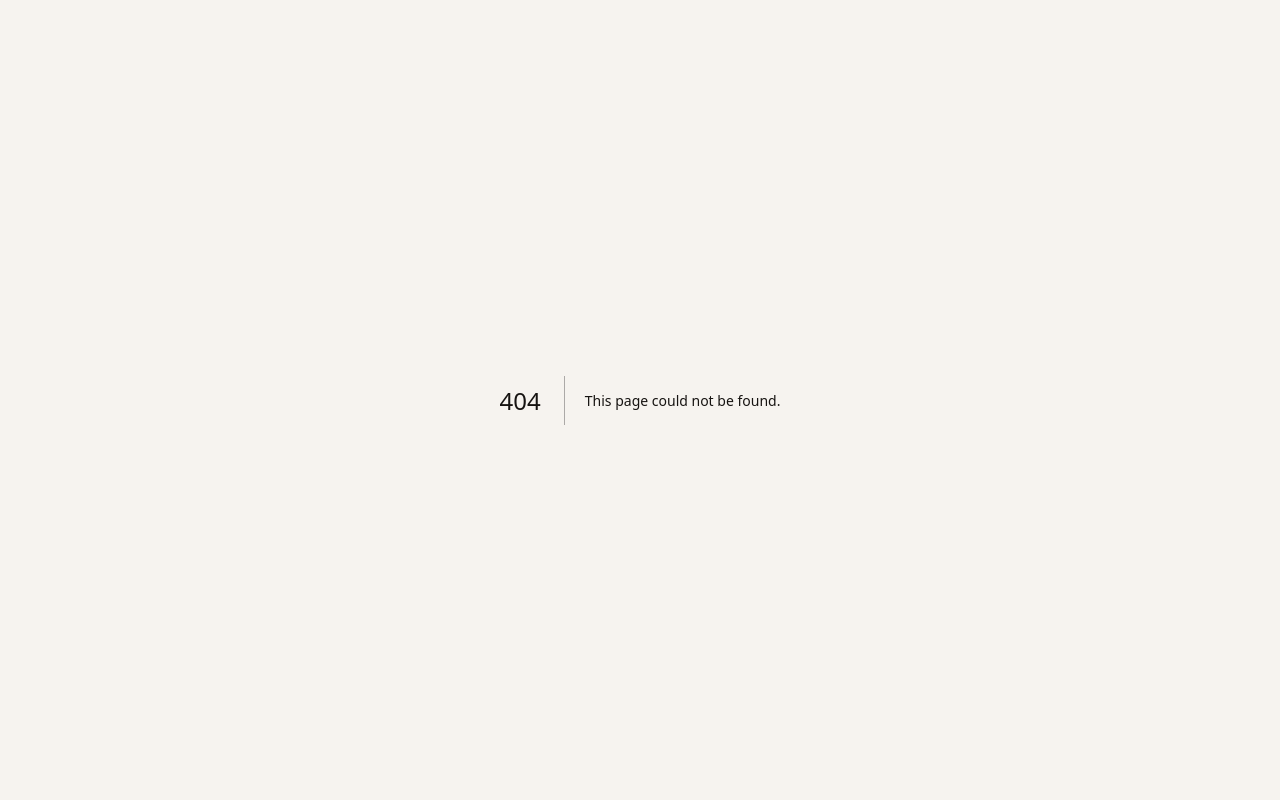
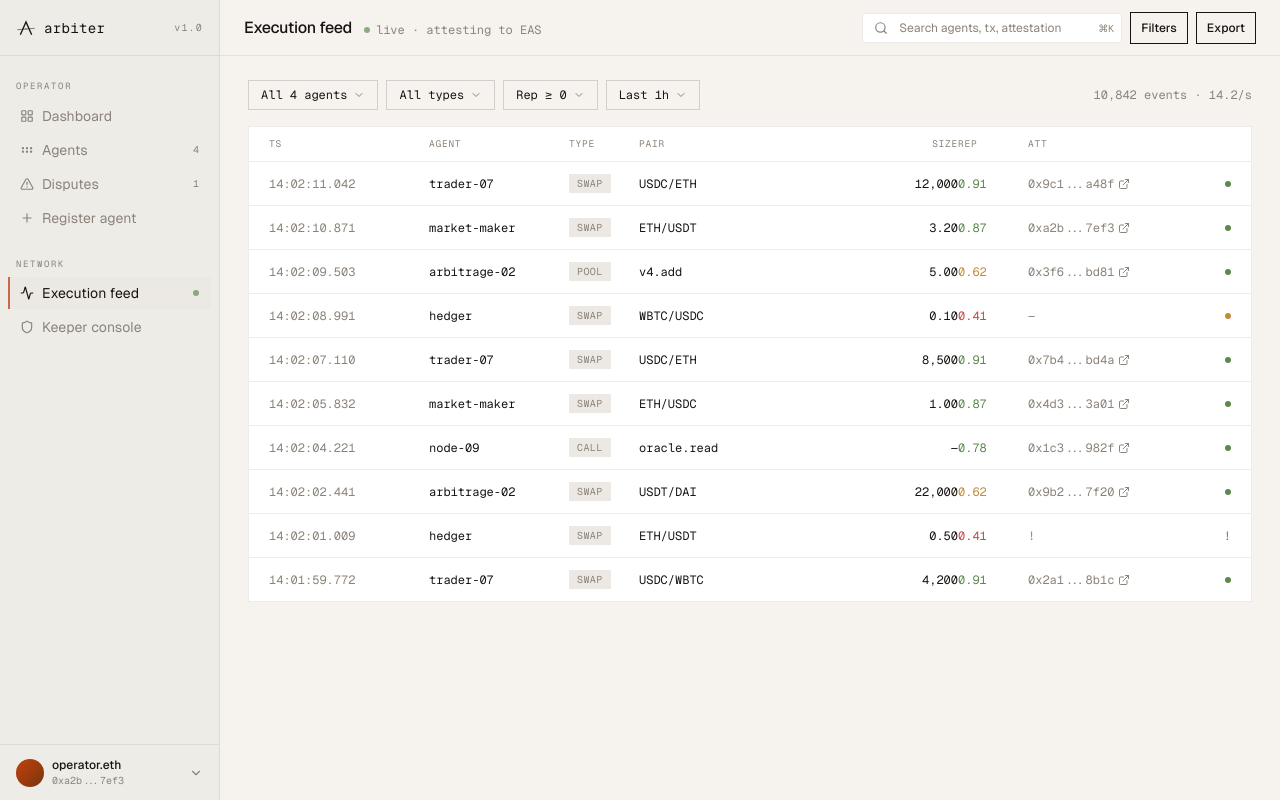
Before and after one commit to Hrishi75/Arbiter, a Next.js app in the folder frontend/: page /dashboard/feed in a window 1280 px wide. Before the commit this address had no page. Built offline with nearby package versions, Linux system fonts and the light colour scheme.

Commit message:
feat(frontend): add execution feed page with live attestation table

```diff
--- /dev/null
+++ b/frontend/app/dashboard/feed/page.tsx
@@ -0,0 +1,177 @@
+import Link from "next/link";
+import { Search, ChevronDown, ExternalLink } from "lucide-react";
+import { Button } from "@/components/ui/button";
+import { cn } from "@/lib/utils";
+
+type AttStatus = "attested" | "pending" | "failed";
+
+interface FeedEvent {
+  ts: string;
+  agent: string;
+  type: "swap" | "pool" | "call";
+  pair: string;
+  size: string;
+  rep: number;
+  hash: string | null;
+  status: AttStatus;
+}
+
+const events: FeedEvent[] = [
+  { ts: "14:02:11.042", agent: "trader-07", type: "swap", pair: "USDC/ETH", size: "12,000", rep: 0.91, hash: "0x9c1...a48f", status: "attested" },
+  { ts: "14:02:10.871", agent: "market-maker", type: "swap", pair: "ETH/USDT", size: "3.20", rep: 0.87, hash: "0xa2b...7ef3", status: "attested" },
+  { ts: "14:02:09.503", agent: "arbitrage-02", type: "pool", pair: "v4.add", size: "5.00", rep: 0.62, hash: "0x3f6...bd81", status: "attested" },
+  { ts: "14:02:08.991", agent: "hedger", type: "swap", pair: "WBTC/USDC", size: "0.10", rep: 0.41, hash: null, status: "pending" },
+  { ts: "14:02:07.110", agent: "trader-07", type: "swap", pair: "USDC/ETH", size: "8,500", rep: 0.91, hash: "0x7b4...bd4a", status: "attested" },
+  { ts: "14:02:05.832", agent: "market-maker", type: "swap", pair: "ETH/USDC", size: "1.00", rep: 0.87, hash: "0x4d3...3a01", status: "attested" },
+  { ts: "14:02:04.221", agent: "node-09", type: "call", pair: "oracle.read", size: "—", rep: 0.78, hash: "0x1c3...982f", status: "attested" },
+  { ts: "14:02:02.441", agent: "arbitrage-02", type: "swap", pair: "USDT/DAI", size: "22,000", rep: 0.62, hash: "0x9b2...7f20", status: "attested" },
+  { ts: "14:02:01.009", agent: "hedger", type: "swap", pair: "ETH/USDT", size: "0.50", rep: 0.41, hash: null, status: "failed" },
+  { ts: "14:01:59.772", agent: "trader-07", type: "swap", pair: "USDC/WBTC", size: "4,200", rep: 0.91, hash: "0x2a1...8b1c", status: "attested" },
+];
+
+const repTone = (rep: number): "ok" | "warn" | "bad" =>
+  rep >= 0.75 ? "ok" : rep >= 0.5 ? "warn" : "bad";
+
+const repClass = { ok: "text-ok", warn: "text-warn", bad: "text-bad" } as const;
+
+const COLS =
+  "grid-cols-[160px_140px_70px_140px_minmax(0,1fr)_70px_minmax(0,1fr)_24px]";
+
+function FilterChip({ children }: { children: React.ReactNode }) {
+  return (
+    <button
+      type="button"
+      className="flex items-center gap-1.5 border border-hairline-strong px-3 py-1.5 font-mono text-xs transition-colors hover:bg-surface-alt"
+    >
+      {children}
+      <ChevronDown className="h-3 w-3 text-muted-foreground" />
+    </button>
+  );
+}
+
+export default function FeedPage() {
+  return (
+    <>
+      {/* Header */}
+      <header className="sticky top-0 z-40 flex h-14 items-center justify-between border-b border-hairline bg-background px-6">
+        <div className="flex items-baseline gap-3">
+          <h1 className="text-base font-medium tracking-tight">Execution feed</h1>
+          <span className="flex items-center gap-1.5 font-mono text-xs text-muted-foreground">
+            <span className="h-1.5 w-1.5 rounded-full bg-ok animate-pulse-dot" />
+            live · attesting to EAS
+          </span>
+        </div>
+
+        <div className="flex items-center gap-2">
+          <div className="relative">
+            <Search className="absolute left-3 top-1/2 h-3.5 w-3.5 -translate-y-1/2 text-muted-foreground" />
+            <input
+              type="search"
+              placeholder="Search agents, tx, attestations"
+              className="w-[260px] border border-hairline bg-card py-1.5 pl-9 pr-12 text-xs placeholder:text-muted-foreground focus:outline-none focus:ring-1 focus:ring-ring"
+            />
+            <kbd className="absolute right-2 top-1/2 -translate-y-1/2 font-mono text-[10px] text-muted-foreground">
+              ⌘K
+            </kbd>
+          </div>
+          <Button variant="outline" size="sm" className="text-xs">
+            Filters
+          </Button>
+          <Button variant="outline" size="sm" className="text-xs">
+            Export
+          </Button>
+        </div>
+      </header>
+
+      <main className="px-7 py-6">
+        {/* Filter bar */}
+        <div className="mb-4 flex items-center justify-between">
+          <div className="flex flex-wrap gap-2">
+            <FilterChip>All 4 agents</FilterChip>
+            <FilterChip>All types</FilterChip>
+            <FilterChip>Rep ≥ 0</FilterChip>
+            <FilterChip>Last 1h</FilterChip>
+          </div>
+          <div className="font-mono text-xs text-muted-foreground">
+            10,842 events · 14.2/s
+          </div>
+        </div>
+
+        {/* Table */}
+        <div className="border border-hairline bg-card">
+          <div
+            className={cn(
+              "grid items-center border-b border-hairline px-5 py-2.5",
+              COLS
+            )}
+          >
+            {["TS", "AGENT", "TYPE", "PAIR", "SIZE", "REP", "ATT", ""].map((h, i) => (
+              <div
+                key={`${h}-${i}`}
+                className={cn(
+                  "font-mono text-[9.5px] uppercase tracking-[0.08em] text-muted-foreground",
+                  h === "SIZE" && "text-right"
+                )}
+              >
+                {h}
+              </div>
+            ))}
+          </div>
+
+          {events.map((e, i) => {
+            const tone = repTone(e.rep);
+            return (
+              <div
+                key={`${e.ts}-${i}`}
+                className={cn(
+                  "grid items-center px-5 py-3 transition-colors hover:bg-muted/30",
+                  COLS,
+                  i < events.length - 1 && "border-b border-hairline"
+                )}
+              >
+                <span className="font-mono text-xs text-muted-foreground tabular-nums">
+                  {e.ts}
+                </span>
+                <span className="font-mono text-xs">{e.agent}</span>
+                <span className="bg-muted px-2 py-0.5 font-mono text-[10px] uppercase tracking-[0.04em] text-muted-foreground w-fit">
+                  {e.type}
+                </span>
+                <span className="font-mono text-xs">{e.pair}</span>
+                <span className="text-right font-mono text-xs tabular-nums">
+                  {e.size}
+                </span>
+                <span className={cn("font-mono text-xs", repClass[tone])}>
+                  {e.rep.toFixed(2)}
+                </span>
+                {e.hash ? (
+                  <Link
+                    href="#"
+                    className="flex items-center gap-1 truncate font-mono text-xs text-muted-foreground hover:text-foreground"
+                  >
+                    {e.hash}
+                    <ExternalLink className="h-3 w-3 flex-shrink-0" />
+                  </Link>
+                ) : (
+                  <span className="font-mono text-xs text-muted-foreground">
+                    {e.status === "failed" ? "!" : "—"}
+                  </span>
+                )}
+                <span className="flex justify-end">
+                  {e.status === "attested" && (
+                    <span className="h-1.5 w-1.5 rounded-full bg-ok" />
+                  )}
+                  {e.status === "pending" && (
+                    <span className="h-1.5 w-1.5 rounded-full bg-warn" />
+                  )}
+                  {e.status === "failed" && (
+                    <span className="font-mono text-xs text-bad">!</span>
+                  )}
+                </span>
+              </div>
+            );
+          })}
+        </div>
+      </main>
+    </>
+  );
+}
```
